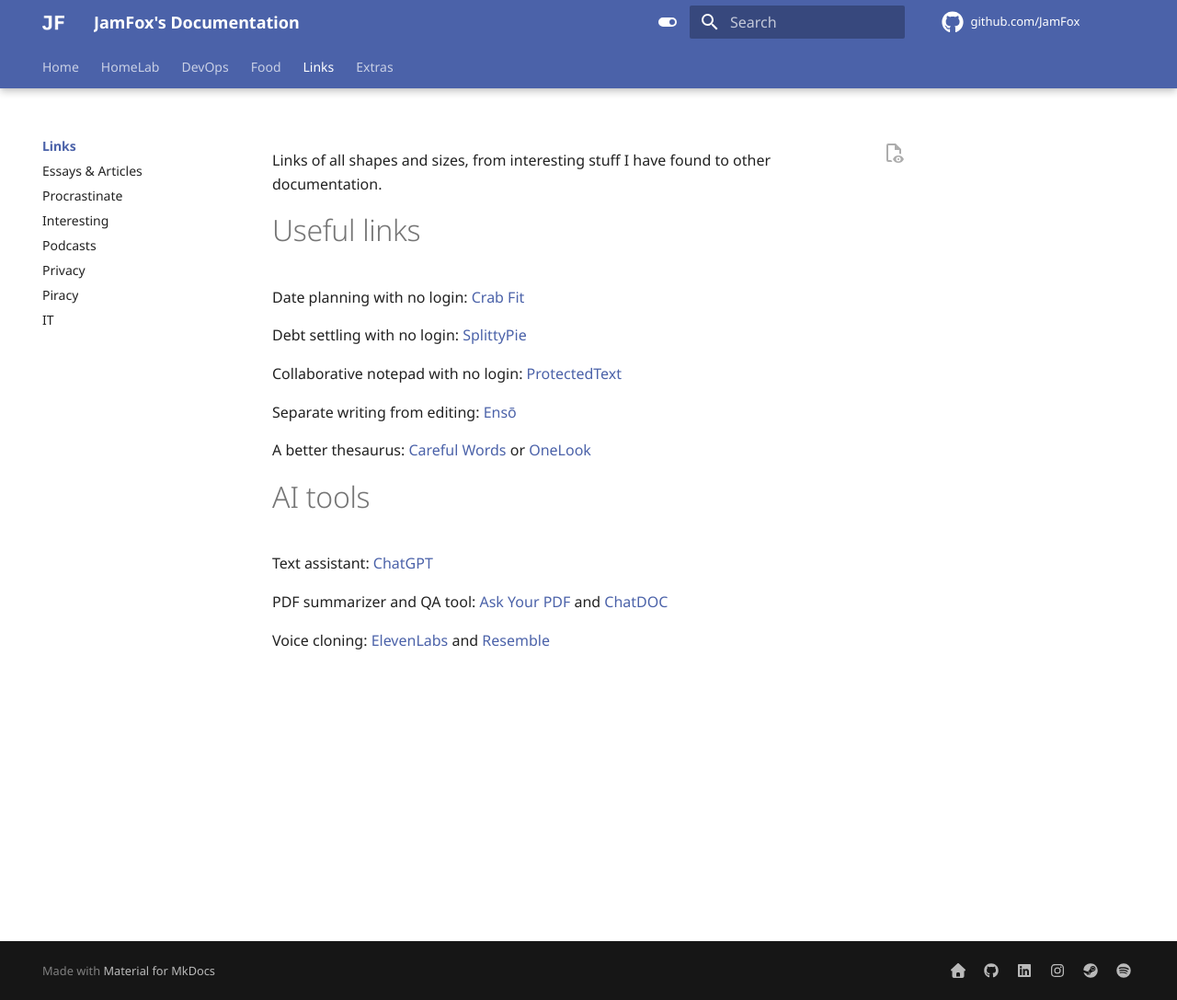
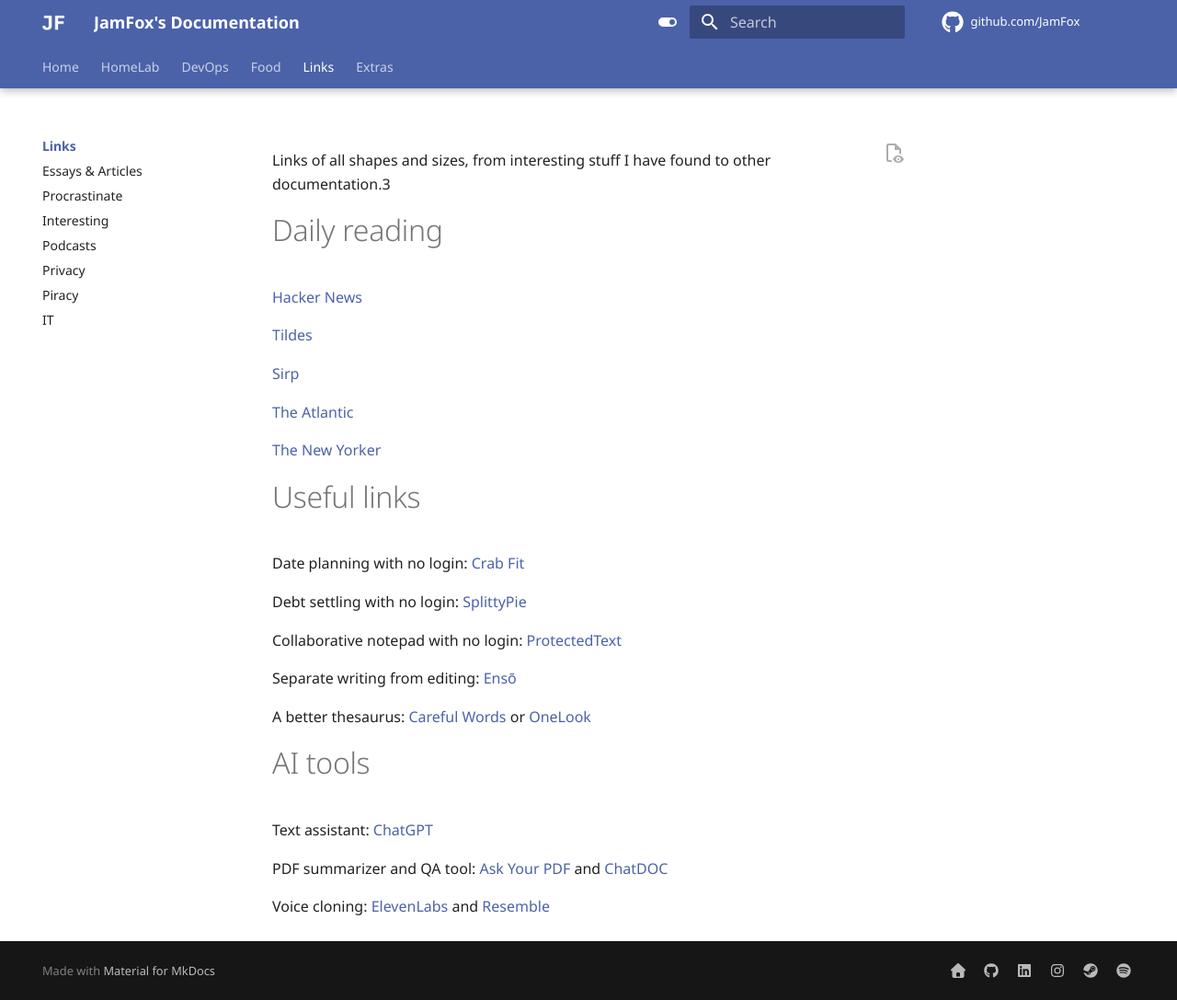
Before and after one commit to JamFox/docs.jamfox.dev, an MkDocs documentation site: the page built from docs/content/links/index.md, in a window 1280 px wide and 1087 px high. Shown: the whole window at 92% size. Built offline with MkDocs 1.6.1 and Material for MkDocs 9.7.7, drawn with Linux system fonts in a browser that asks for light colours; comment, search, counter and statistics services are not loaded.

Commit message:
add daily reading

```diff
--- a/docs/content/links/index.md
+++ b/docs/content/links/index.md
@@ -2,7 +2,19 @@
 title: "Links"
 ---
 
-Links of all shapes and sizes, from interesting stuff I have found to other documentation.
+Links of all shapes and sizes, from interesting stuff I have found to other documentation.3
+
+# Daily reading
+
+[Hacker News](https://news.ycombinator.com/)
+
+[Tildes](https://tildes.net/)
+
+[Sirp](https://sirp.ee/)
+
+[The Atlantic](https://www.theatlantic.com/)
+
+[The New Yorker](https://www.newyorker.com/)
 
 # Useful links
 
```
